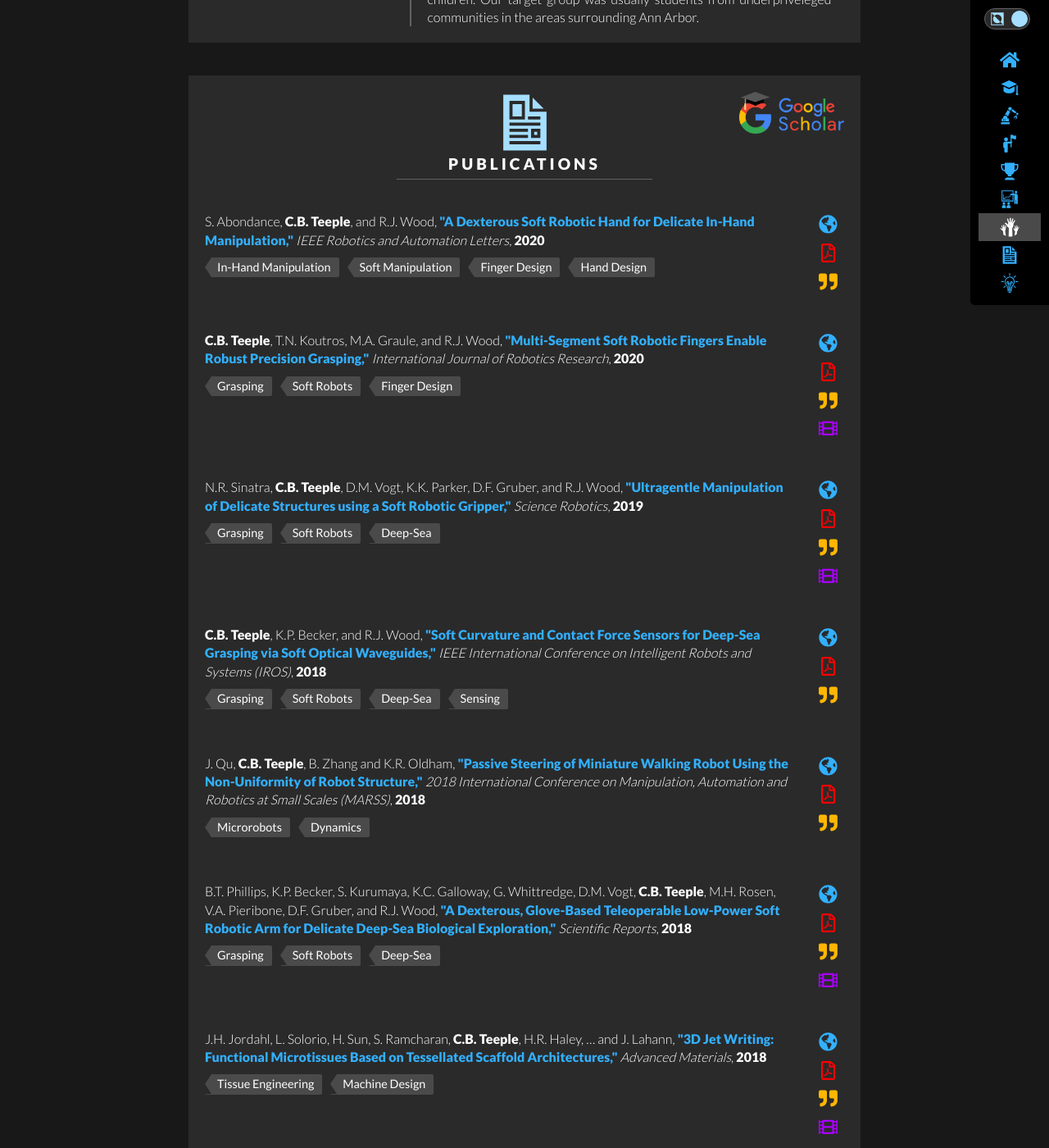
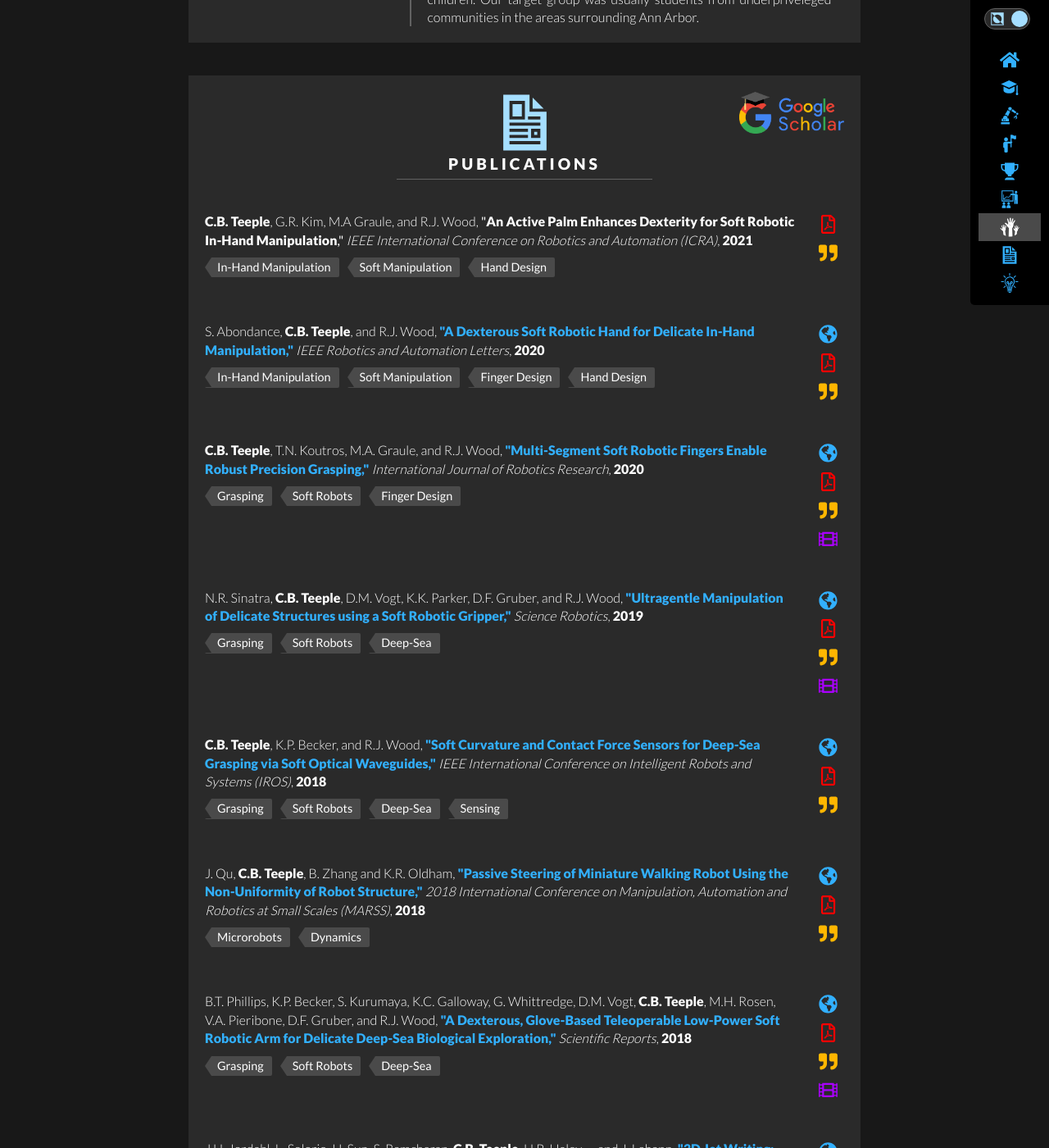
Before and after one commit to cbteeple/cbteeple.github.io, a Jekyll site: the page built from index.html, in a window 1280 px wide and 1400 px high, scrolled down 5266 px. Shown: the whole window at 82% size. Built offline with Jekyll 4.4.1, drawn with Linux system fonts in a browser that asks for light colours; nearby versions of some CDN libraries; some of the changed text lies outside the part shown.

Commit message:
added new publication and updated link creation logic

```diff
--- a/_data/publications.yml
+++ b/_data/publications.yml
@@ -1,3 +1,16 @@
+-   title: An Active Palm Enhances Dexterity for Soft Robotic In-Hand Manipulation
+    names: <b>C.B. Teeple</b>, G.R. Kim, M.A Graule, and R.J. Wood
+    journal: IEEE International Conference on Robotics and Automation (ICRA)
+    year: 2021
+    #link: https://ieeexplore.ieee.org/document/9134855
+    pdf_link: papers/teeple2021active.pdf
+    bib_link: papers/bib/teeple2021active.bib
+    #media_link: https://www.youtube.com/watch?v=p5Y84HKShLo
+    tags:
+      - In-Hand Manipulation
+      - Soft Manipulation
+      - Hand Design
+
 -   title: A Dexterous Soft Robotic Hand for Delicate In-Hand Manipulation
     names: S. Abondance, <b>C.B. Teeple</b>, and R.J. Wood
     journal: IEEE Robotics and Automation Letters
--- a/_includes/resume.html
+++ b/_includes/resume.html
@@ -216,7 +216,7 @@
         <div class="resume_container">
             <dt>
                 <div class="pub_names">{{ pub.names }},</div>
-                <div class="company"><a target="_blank" href="{{pub.link}}" title="View on Journal Website" >"{{ pub.title }},"</a></div>
+                <div class="company">{% if pub.link %}<a target="_blank" href="{{pub.link}}" title="View on Journal Website" >{% endif %}"<b>{{ pub.title }}</b>,"{% if pub.link %}</a>{% endif %}</div>
                 <div class="journal">{{ pub.journal }}</div>, <div class="time_period">{{pub.year}}</div>
                 <div class="pub_info" >
                     <ul class="tags">
--- /dev/null
+++ b/papers/bib/teeple2021active.bib
@@ -0,0 +1,7 @@
+@inproceedings{teeple2021active,
+  title={An Active Palm Enhances Dexterity for Soft Robotic In-Hand Manipulation},
+  author={Teeple, Clark B and Kim, Grace R and Graule, Moritz A. and Wood, Robert J},
+  booktitle={IEEE International Conference on Robotics and Automation (ICRA)},
+  year={2021},
+  organization={IEEE}
+}
```
Also changed, not shown: 1 other file.
